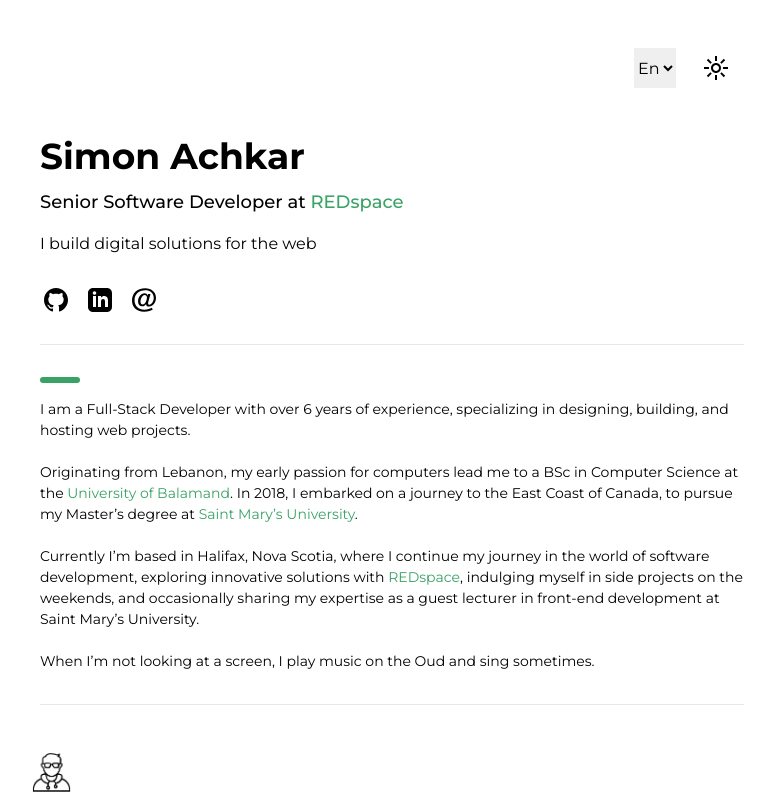
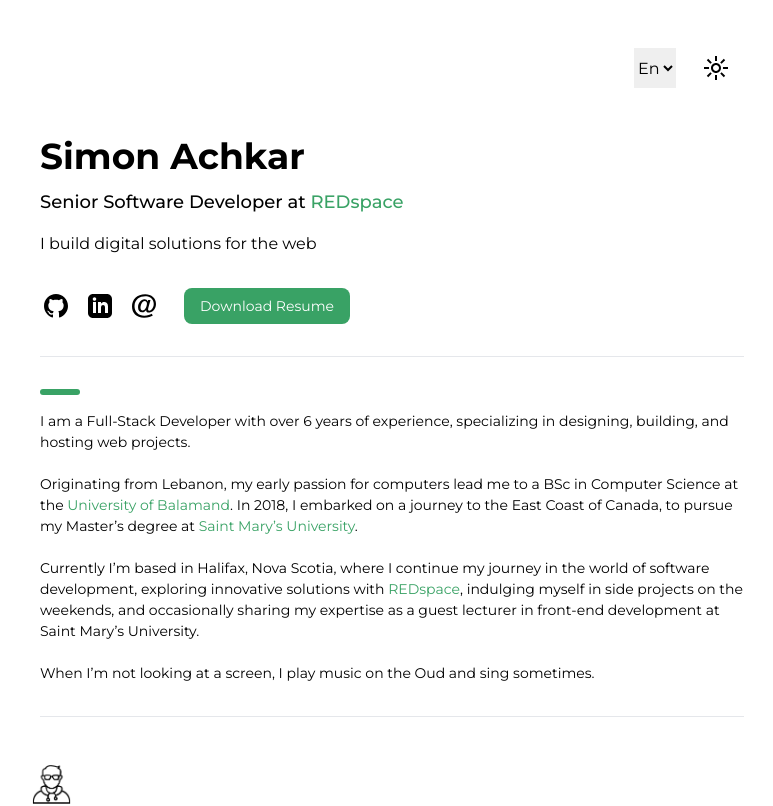
Before and after one commit to simonachkar/www-simonachkar.dev, a Next.js app: page /en in a window 1280 px wide. Shown: the top 806 px of the page, without its empty margins (248-1021 px from the left). Built offline with nearby package versions, Linux system fonts and the light colour scheme.

Commit message:
Added "Download Resume" button

```diff
--- a/app/[lang]/page.tsx
+++ b/app/[lang]/page.tsx
@@ -1,3 +1,4 @@
+import Link from 'next/link'
 import parse from 'html-react-parser'
 import Socials from '@/components/shared/social-icons'
 import Navbar from '@/components/navbar'
@@ -26,12 +27,24 @@ export default async function Home({ params }: PageProps) {
           <p className='mt-4'>{parse(content.tag)}</p>
         </div>
 
-        <Socials />
+        <div className='flex gap-2'>
+          <Socials />
+
+          <div className='mt-8'>
+            <Link
+              href='https://drive.google.com/uc?export=download&id=1pPHy2kkjfpAC18I8v8PgpmEgmuv71lke'
+              download
+              className='inline-flex items-center gap-2 rounded-lg bg-[#39a265] dark:bg-[#4ad483] px-4 py-2 text-white dark:text-slate-800 transition text-sm'
+            >
+              {parse(content.downloadResume)}
+            </Link>
+          </div>
+        </div>
 
         <hr className='mt-8'></hr>
 
         <section className='mt-8'>
-          <span className='block w-10 h-1.5 bg-[#39a265] dark:bf-[#4ad483] rounded mb-4'></span>
+          <span className='block w-10 h-1.5 bg-[#39a265] dark:bg-[#4ad483] rounded mb-4'></span>
           <div className='prose dark:prose-invert max-w-none text-[14px]'>
             {parse(content.aboutText)}
           </div>
--- a/dictionaries/ar.json
+++ b/dictionaries/ar.json
@@ -3,6 +3,7 @@
     "name": "سيمون أشقر",
     "title": "مطوِّر برامج متقدم في <a href='https://www.redspace.com/' target='_blank' rel='noreferrer'>REDspace</a>",
     "tag": "أقوم ببناء حلول رقمية للويب",
+    "downloadResume": "تنزيل السيرة الذاتية",
     "aboutText": "أنا مطوِّر برامج Full Stack و لديّ أكثر من 6 سنوات من الخبرة، متخصص في تصميم وبناء واستضافة مشاريع الويب.<br/><br/>نشأتُ في لبنان، وقد قادني شغفي المبكر بالكمبيوتر إلى الحصول على درجة البكالوريوس في علوم الكمبيوتر من <a href='https://www.balamand.edu.lb' target='_blank' rel='noreferrer'>جامعة البلمند</a>. في عام 2018، هاجرت إلى الساحل الشرقي لكندا لمتابعة درجة الماجستير في <a href='https://www.smu.ca' target='_blank' rel='noreferrer'>جامعة سانت ماري</a>.<br/><br/>أقيم حاليًا في هاليفاكس، نوفا سكوتيا، حيث أواصل رحلتي في عالم تطوير البرمجيات، عبر استكشاف الحلول المبتكرة مع <a href='https://redspace.com/' target='_blank' rel='noreferrer'>REDspace</a>، و الإنغماس أحيانًا في مشاريع جانبية في عطلات نهاية الأسبوع.<br/><br/>عندما لا اكون على مكتبي، أعزف الموسيقى على العود وأغني أحيانًا."
   },
   "Footer": {
--- a/dictionaries/en.json
+++ b/dictionaries/en.json
@@ -3,6 +3,7 @@
     "name": "Simon Achkar",
     "title": "Senior Software Developer at <a href='https://www.redspace.com/' target='_blank' rel='noreferrer'>REDspace</a>",
     "tag": "I build digital solutions for the web",
+    "downloadResume": "Download Resume",
     "aboutText": "I am a Full-Stack Developer with over 6 years of experience, specializing in designing, building, and hosting web projects.<br/><br/>Originating from Lebanon, my early passion for computers lead me to a BSc in Computer Science at the <a href='https://www.balamand.edu.lb' target='_blank' rel='noreferrer'>University of Balamand</a>. In 2018, I embarked on a journey to the East Coast of Canada, to pursue my Master’s degree at <a href='https://www.smu.ca' target='_blank' rel='noreferrer'>Saint Mary’s University</a>.<br/><br/>Currently I’m based in Halifax, Nova Scotia, where I continue my journey in the world of software development, exploring innovative solutions with <a href='https://redspace.com/' target='_blank' rel='noreferrer'>REDspace</a>, indulging myself in side projects on the weekends, and occasionally sharing my expertise as a guest lecturer in front-end development at Saint Mary’s University.<br/><br/>When I’m not looking at a screen, I play music on the Oud and sing sometimes."
   },
   "Footer": {
--- a/dictionaries/fr.json
+++ b/dictionaries/fr.json
@@ -3,6 +3,7 @@
     "name": "Simon Achkar",
     "title": "Développeur de Logiciels Senior chez <a href='https://www.redspace.com/' target='_blank' rel='noreferrer'>REDspace</a>",
     "tag": "Je construis des solutions digitales pour le web",
+    "downloadResume": "Télécharger mon CV",
     "aboutText": "Je suis un développeur Full-Stack avec plus de 6 ans d'expérience, spécialisé dans concevoir, construire et héberger des projets Web.<br/><br/>Originaire du Liban, ma passion précoce pour l'informatique m'a conduit à un baccalauréat en informatique à l'<a href='https://www.balamand.edu.lb' target='_blank' rel='noreferrer'>Université de Balamand</a>. En 2018, j’ai entrepris un voyage sur la côte Est du Canada pour poursuivre ma maîtrise à l'<a href='https://www.smu.ca' target='_blank' rel='noreferrer'>Université Saint Mary’s</a>.<br/><br/>Maintenant je suis basé à Halifax, en Nouvelle-Écosse, où je poursuis mon parcours dans le monde du développement de logiciels, en explorant des solutions innovantes avec <a href='https://redspace.com/' target='_blank' rel='noreferrer'>REDspace</a> et en m'adonnant occasionnellement à des projets parallèles le week-end.<br/><br/>Quand je ne regarde pas un écran, je joue de la musique sur le Oud et je chante parfois."
   },
   "Footer": {
```
